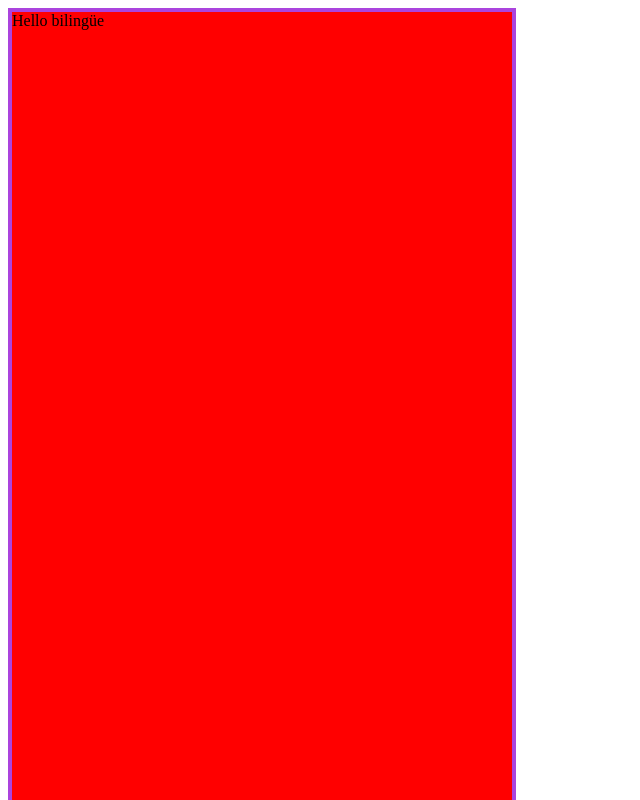
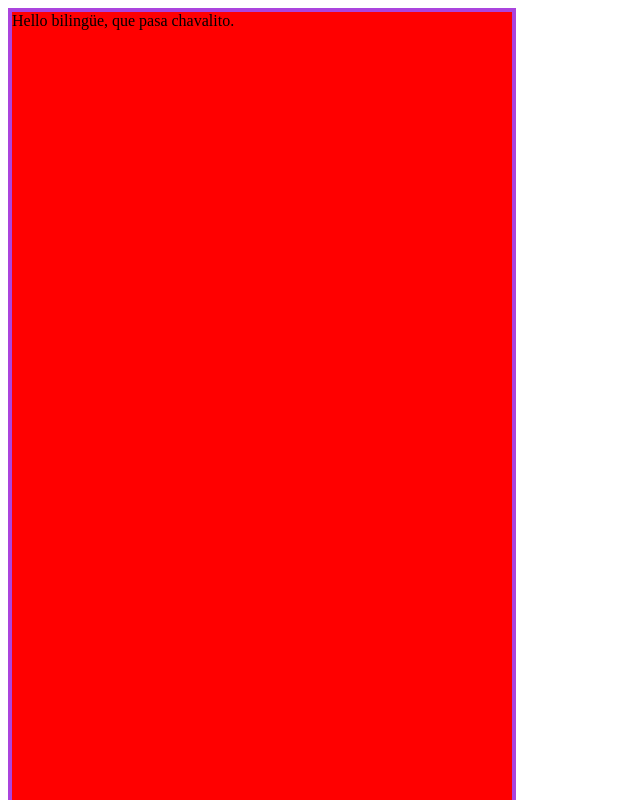
Before and after one commit to MrRafaTrujillo/test7, a plain HTML site: page PJuanan/index.html in a window 1280 px wide. Shown: the top 800 px of the page, without its empty margins (0-640 px from the left). Drawn offline with Linux system fonts and the light colour scheme.

Commit message:
primer cambio
hola que tal

```diff
--- a/PJuanan/index.html
+++ b/PJuanan/index.html
@@ -10,7 +10,7 @@
 </head>
 <body>
 	<div class="NewDiv">
-		Hello bilingüe
+		Hello bilingüe, que pasa chavalito.
 	</div>
 </body>
 </html>
```
